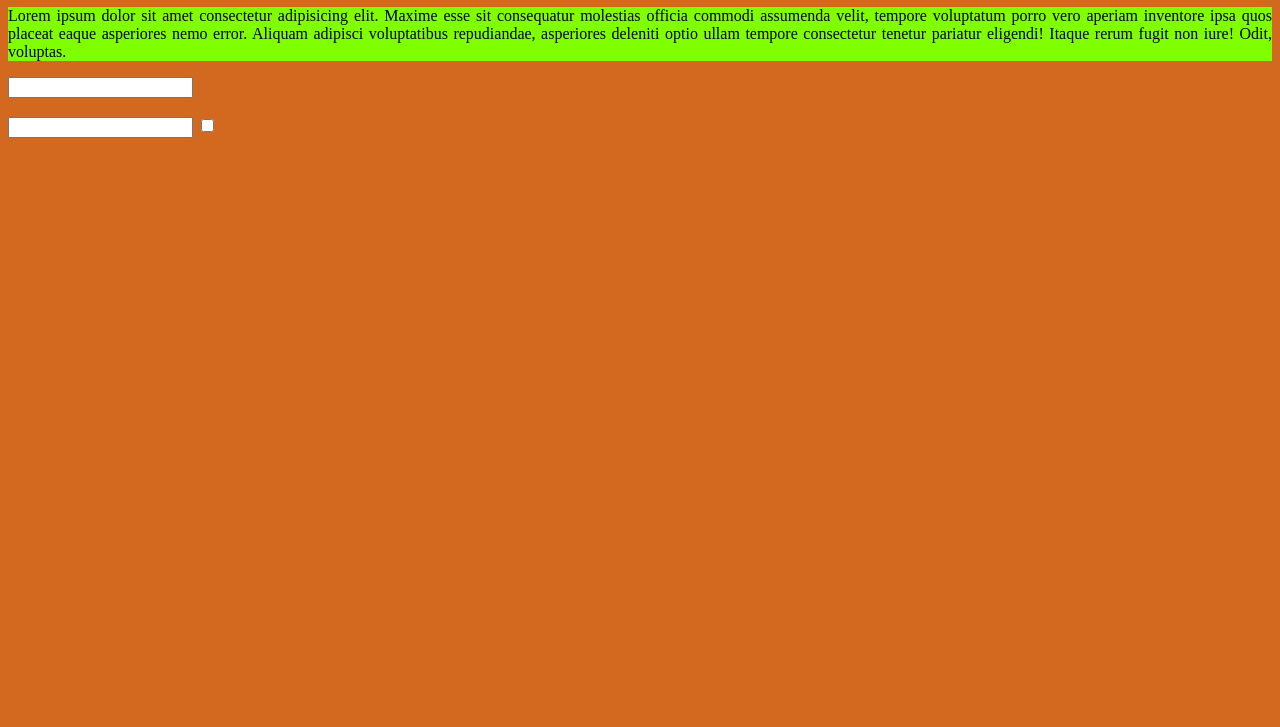
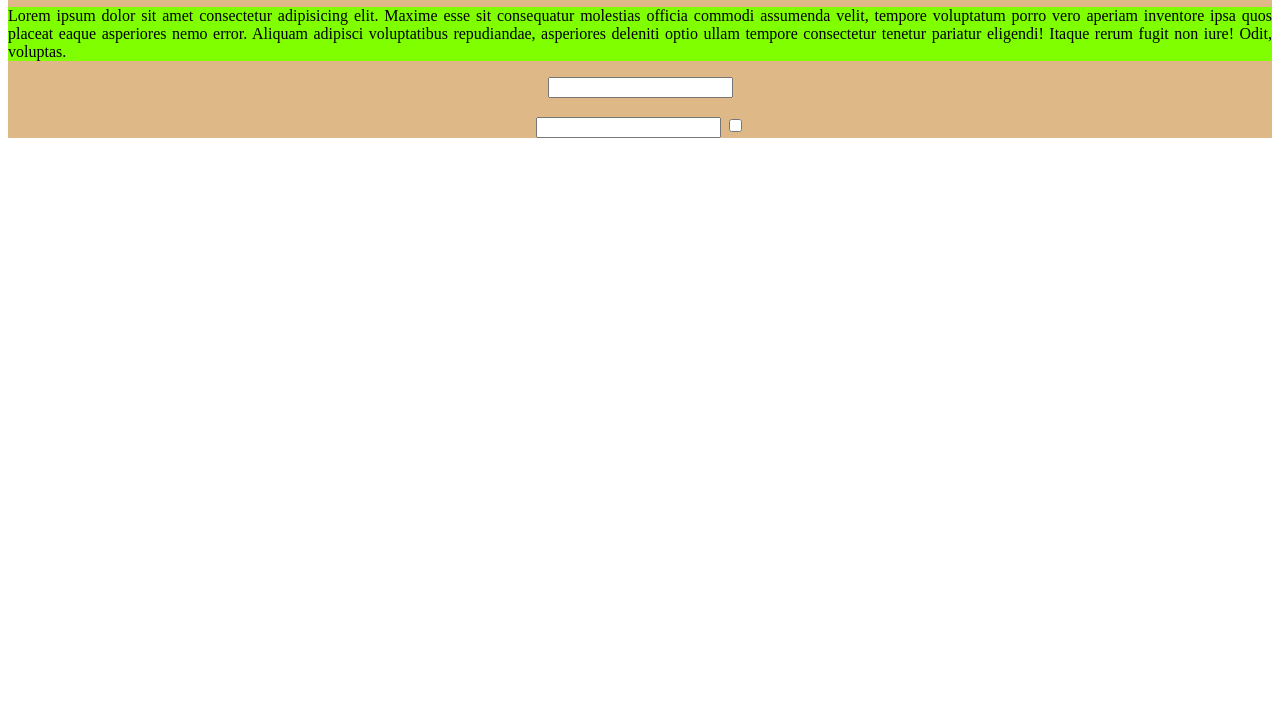
Before and after one commit to nasir738/github-ripo-test, a plain HTML site: page index.html in a window 1280 px wide. Shown: the part 73-800 px from the top of the page. Drawn offline with Linux system fonts and the light colour scheme.

Commit message:
some change

```diff
--- a/index.html
+++ b/index.html
@@ -8,10 +8,12 @@
     <link rel="stylesheet" href="style.css">
 </head>
 <body>
-    <h1>this is my fast push</h1>
-    <p>Lorem ipsum dolor sit amet consectetur adipisicing elit. Maxime esse sit consequatur molestias officia commodi assumenda velit, tempore voluptatum porro vero aperiam inventore ipsa quos placeat eaque asperiores nemo error. Aliquam adipisci voluptatibus repudiandae, asperiores deleniti optio ullam tempore consectetur tenetur pariatur eligendi! Itaque rerum fugit non iure! Odit, voluptas.</p>
-    <input type="text"><br><br>
-    <input type="password">
-    <input type="checkbox" name="" id="">
+    <div class="fast">
+        <h1>this is my fast push</h1>
+        <p>Lorem ipsum dolor sit amet consectetur adipisicing elit. Maxime esse sit consequatur molestias officia commodi assumenda velit, tempore voluptatum porro vero aperiam inventore ipsa quos placeat eaque asperiores nemo error. Aliquam adipisci voluptatibus repudiandae, asperiores deleniti optio ullam tempore consectetur tenetur pariatur eligendi! Itaque rerum fugit non iure! Odit, voluptas.</p>
+        <input type="text"><br><br>
+        <input type="password">
+        <input type="checkbox" name="" id="">
+    </div>
 </body>
 </html>
--- a/style.css
+++ b/style.css
@@ -1,5 +1,6 @@
-body{
-    background-color: chocolate;
+.fast{
+    text-align: center;
+    background-color: burlywood;
 }
 h1{
     background-color: brown;
```
